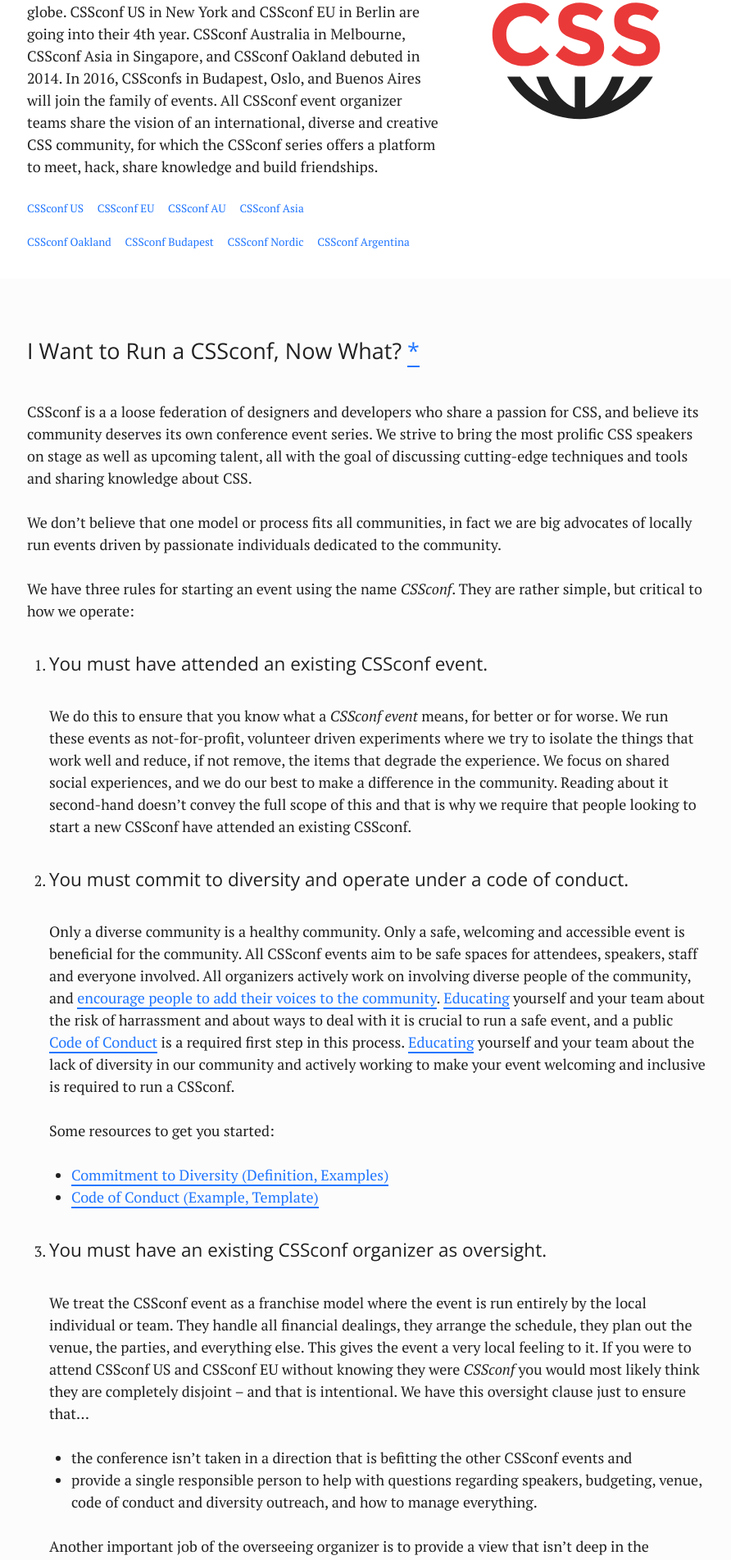
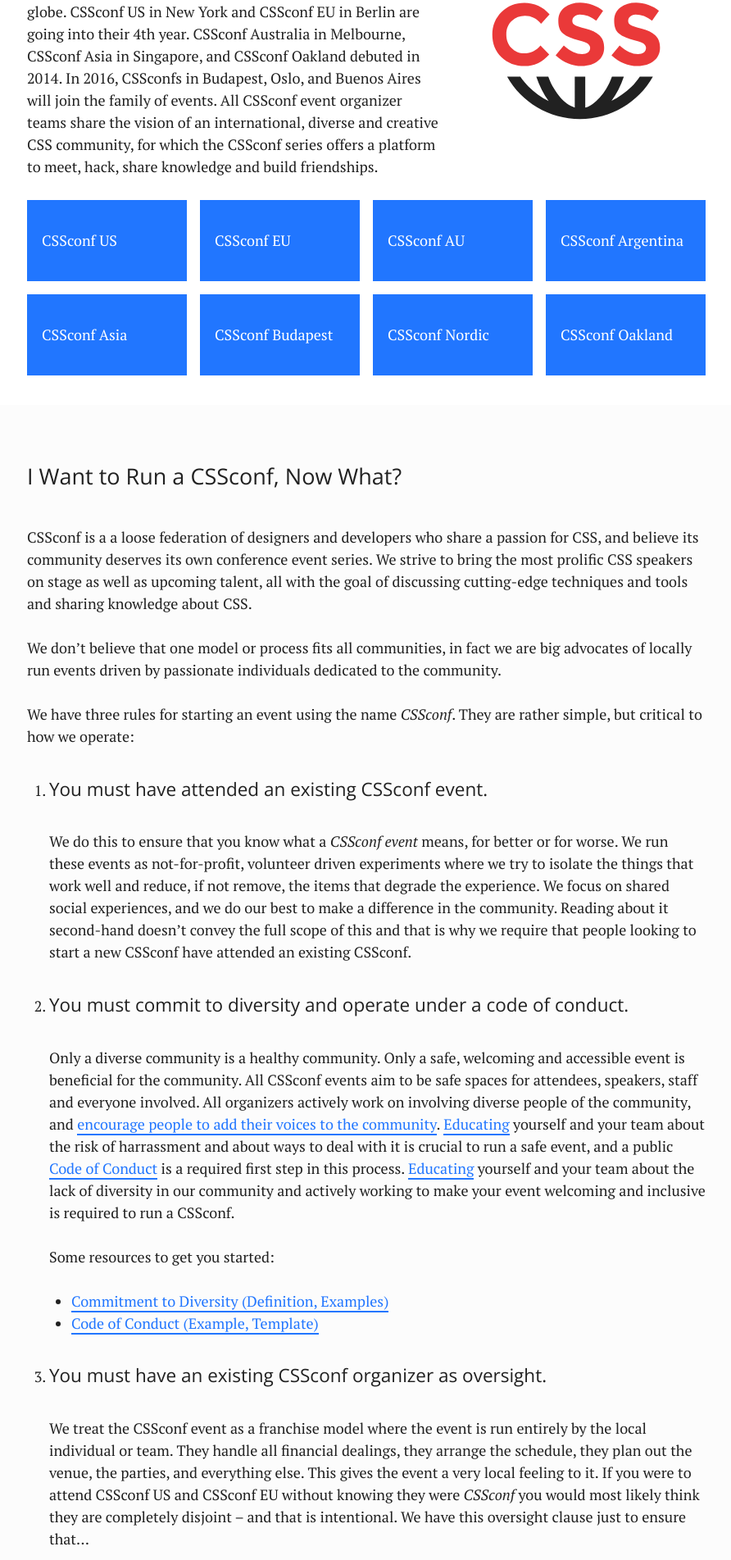
Before and after one commit to cssconf/cssconf.org, a Jekyll site: the page built from index.html, in a window 1280 px wide. Shown: the part 510-2413 px from the top of the page at 82% size, without its empty margins (193-1085 px from the left). Built offline with Jekyll 4.4.1, drawn with Linux system fonts in a browser that asks for light colours; some of the changed text lies outside the part shown.

Commit message:
update list of confs styling

```diff
--- a/css/screen.css
+++ b/css/screen.css
@@ -3,7 +3,7 @@
  * Import this file using the following HTML or equivalent:
  * <link href="/stylesheets/screen.css" media="screen, projection" rel="stylesheet" type="text/css" /> */
 @import url(http://fonts.googleapis.com/css?family=PT+Serif:400,700,400italic|Open+Sans:400);
-/* line 5, ../../../../.rvm/gems/ruby-2.2.1@global/gems/compass-core-1.0.3/stylesheets/compass/reset/_utilities.scss */
+/* line 5, ../../../../.rvm/gems/ruby-2.3.6/gems/compass-core-1.0.3/stylesheets/compass/reset/_utilities.scss */
 html, body, div, span, applet, object, iframe,
 h1, h2, h3, h4, h5, h6, p, blockquote, pre,
 a, abbr, acronym, address, big, cite, code,
@@ -25,45 +25,45 @@
   vertical-align: baseline;
 }
 
-/* line 22, ../../../../.rvm/gems/ruby-2.2.1@global/gems/compass-core-1.0.3/stylesheets/compass/reset/_utilities.scss */
+/* line 22, ../../../../.rvm/gems/ruby-2.3.6/gems/compass-core-1.0.3/stylesheets/compass/reset/_utilities.scss */
 html {
   line-height: 1;
 }
 
-/* line 24, ../../../../.rvm/gems/ruby-2.2.1@global/gems/compass-core-1.0.3/stylesheets/compass/reset/_utilities.scss */
+/* line 24, ../../../../.rvm/gems/ruby-2.3.6/gems/compass-core-1.0.3/stylesheets/compass/reset/_utilities.scss */
 ol, ul {
   list-style: none;
 }
 
-/* line 26, ../../../../.rvm/gems/ruby-2.2.1@global/gems/compass-core-1.0.3/stylesheets/compass/reset/_utilities.scss */
+/* line 26, ../../../../.rvm/gems/ruby-2.3.6/gems/compass-core-1.0.3/stylesheets/compass/reset/_utilities.scss */
 table {
   border-collapse: collapse;
   border-spacing: 0;
 }
 
-/* line 28, ../../../../.rvm/gems/ruby-2.2.1@global/gems/compass-core-1.0.3/stylesheets/compass/reset/_utilities.scss */
+/* line 28, ../../../../.rvm/gems/ruby-2.3.6/gems/compass-core-1.0.3/stylesheets/compass/reset/_utilities.scss */
 caption, th, td {
   text-align: left;
   font-weight: normal;
   vertical-align: middle;
 }
 
-/* line 30, ../../../../.rvm/gems/ruby-2.2.1@global/gems/compass-core-1.0.3/stylesheets/compass/reset/_utilities.scss */
+/* line 30, ../../../../.rvm/gems/ruby-2.3.6/gems/compass-core-1.0.3/stylesheets/compass/reset/_utilities.scss */
 q, blockquote {
   quotes: none;
 }
-/* line 103, ../../../../.rvm/gems/ruby-2.2.1@global/gems/compass-core-1.0.3/stylesheets/compass/reset/_utilities.scss */
+/* line 103, ../../../../.rvm/gems/ruby-2.3.6/gems/compass-core-1.0.3/stylesheets/compass/reset/_utilities.scss */
 q:before, q:after, blockquote:before, blockquote:after {
   content: "";
   content: none;
 }
 
-/* line 32, ../../../../.rvm/gems/ruby-2.2.1@global/gems/compass-core-1.0.3/stylesheets/compass/reset/_utilities.scss */
+/* line 32, ../../../../.rvm/gems/ruby-2.3.6/gems/compass-core-1.0.3/stylesheets/compass/reset/_utilities.scss */
 a img {
   border: none;
 }
 
-/* line 116, ../../../../.rvm/gems/ruby-2.2.1@global/gems/compass-core-1.0.3/stylesheets/compass/reset/_utilities.scss */
+/* line 116, ../../../../.rvm/gems/ruby-2.3.6/gems/compass-core-1.0.3/stylesheets/compass/reset/_utilities.scss */
 article, aside, details, figcaption, figure, footer, header, hgroup, main, menu, nav, section, summary {
   display: block;
 }
@@ -180,18 +180,41 @@
   border-bottom: 0;
 }
 
-/* line 123, ../_sass/screen.scss */
+/* line 122, ../_sass/screen.scss */
+.list-confs {
+  margin-left: 0;
+  margin-bottom: 1.5rem;
+  display: grid;
+  grid-template-columns: repeat(auto-fill, minmax(18ch, 1fr));
+  grid-gap: 1rem;
+}
+/* line 128, ../_sass/screen.scss */
+.list-confs a {
+  display: block;
+  margin: 0;
+  padding: 2em 1em;
+  border-bottom: 0;
+  background-color: #2176ff;
+  color: #fff;
+}
+/* line 135, ../_sass/screen.scss */
+.list-confs a:hover, .list-confs a:focus {
+  background-color: #ea3939;
+  color: #fff;
+}
+
+/* line 143, ../_sass/screen.scss */
 a {
   color: #2176ff;
   text-decoration: none;
   border-bottom: 2px solid #2176ff;
 }
-/* line 127, ../_sass/screen.scss */
+/* line 147, ../_sass/screen.scss */
 a:hover, a:focus {
   color: #ea3939;
 }
 
-/* line 135, ../_sass/screen.scss */
+/* line 155, ../_sass/screen.scss */
 .wrap {
   width: 100%;
   max-width: 48em;
@@ -200,56 +223,56 @@
   padding-right: 1em;
 }
 
-/* line 143, ../_sass/screen.scss */
+/* line 163, ../_sass/screen.scss */
 .section-bg {
   padding-top: 1.5em;
   padding-bottom: 1.5em;
 }
 
-/* line 148, ../_sass/screen.scss */
+/* line 168, ../_sass/screen.scss */
 .section-bg-grey {
   background: #fcfcfc;
 }
 
-/* line 154, ../_sass/screen.scss */
+/* line 174, ../_sass/screen.scss */
 .css-family-logo {
   display: block;
   max-width: 16em;
   margin: 1.5em auto;
 }
 
-/* line 160, ../_sass/screen.scss */
+/* line 180, ../_sass/screen.scss */
 .circle-yellow {
   fill: #fcc720;
 }
 
-/* line 162, ../_sass/screen.scss */
+/* line 182, ../_sass/screen.scss */
 .circle-red {
   fill: #ea3939;
 }
 
-/* line 164, ../_sass/screen.scss */
+/* line 184, ../_sass/screen.scss */
 .circle-blue {
   fill: #2176ff;
 }
 
-/* line 166, ../_sass/screen.scss */
+/* line 186, ../_sass/screen.scss */
 [class^="type__letter"] {
   fill: #ea3939;
 }
 
-/* line 168, ../_sass/screen.scss */
+/* line 188, ../_sass/screen.scss */
 [class^="globe__"] {
   fill: #212121;
 }
 
 @media only screen and (min-width: 640px) {
-  /* line 171, ../_sass/screen.scss */
+  /* line 191, ../_sass/screen.scss */
   body {
     font-size: 16px;
   }
 
-  /* line 174, ../_sass/screen.scss */
+  /* line 194, ../_sass/screen.scss */
   .css-family-logo {
     max-width: 16em;
     float: right;
@@ -257,7 +280,7 @@
   }
 }
 @media only screen and (min-width: 1024px) {
-  /* line 182, ../_sass/screen.scss */
+  /* line 202, ../_sass/screen.scss */
   body {
     font-size: 18px;
   }
--- a/index.html
+++ b/index.html
@@ -30,18 +30,16 @@
 
     <p>Since the prototype, CSSconf US, was started by Nicole Sullivan in 2013, the CSSconf family has expanded around the globe. CSSconf US in New York and CSSconf EU in Berlin are going into their 4th year. CSSconf Australia in Melbourne, CSSconf Asia in Singapore, and CSSconf Oakland debuted in 2014. In 2016, CSSconfs in Budapest, Oslo, and Buenos Aires will join the family of events. All CSSconf event organizer teams share the vision of an international, diverse and creative CSS community, for which the CSSconf series offers a platform to meet, hack, share knowledge and build friendships.</p>
 
-    <ul class="list-inline">
-      <li><a href="http://cssconf.com/">CSSconf US</a></li>
-      <li><a href="http://2015.cssconf.eu/">CSSconf EU</a></li>
-      <li><a href="http://cssconf.com.au/">CSSconf AU</a></li>
-      <li><a href="http://cssconf.asia/">CSSconf Asia</a></li>
-    </ul>
-    <ul class="list-inline">
-      <li><a href="http://cssconfoak.land/">CSSconf Oakland</a></li>
-      <li><a href="http://cssconfbp.rocks/">CSSconf Budapest</a></li>
-      <li><a href="http://cssconf.no/">CSSconf Nordic</a></li>
-      <li><a href="http://cssconfar.com/">CSSconf Argentina</a></li>
-    </ul>
+    <div class="list-confs">
+      <a href="http://cssconf.com/">CSSconf US</a>
+      <a href="http://cssconf.eu/">CSSconf EU</a>
+      <a href="http://cssconf.com.au/">CSSconf AU</a>
+      <a href="http://cssconfar.com/">CSSconf Argentina</a>
+      <a href="http://cssconf.asia/">CSSconf Asia</a>
+      <a href="http://cssconfbp.rocks/">CSSconf Budapest</a>
+      <a href="http://cssconf.no/">CSSconf Nordic</a>
+      <a href="http://cssconfoak.land/">CSSconf Oakland</a>
+    </div>
 
   </div>
 </section>
@@ -49,7 +47,7 @@
 
 <section class="section-bg section-bg-grey">
   <div class="wrap">
-    <h2>I Want to Run a CSSconf, Now What? <a href="#footnote-01" id="footnote-top-01">*</a></h1>
+    <h2>I Want to Run a CSSconf, Now What?</h1>
 
     <p>CSSconf is a a loose federation of designers and developers who share a passion for CSS, and believe its community deserves its own conference event series. We strive to bring the most prolific CSS speakers on stage as well as upcoming talent, all with the goal of discussing cutting-edge techniques and tools and sharing knowledge about CSS.
     </p>
```
Also changed, not shown: other parts of index.html (+1 -1 lines), _sass/screen.scss (+20 -0 lines), 1 other file.
